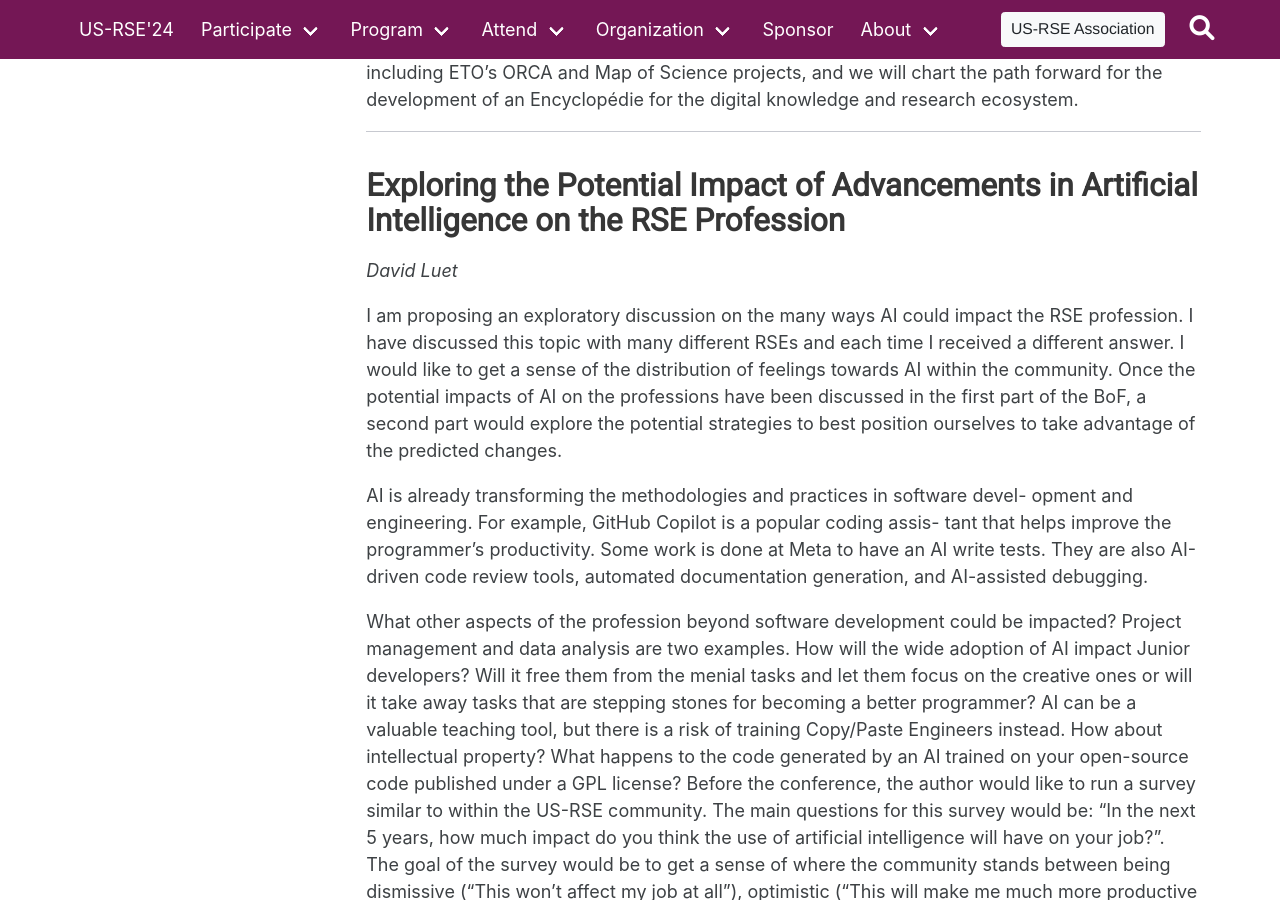
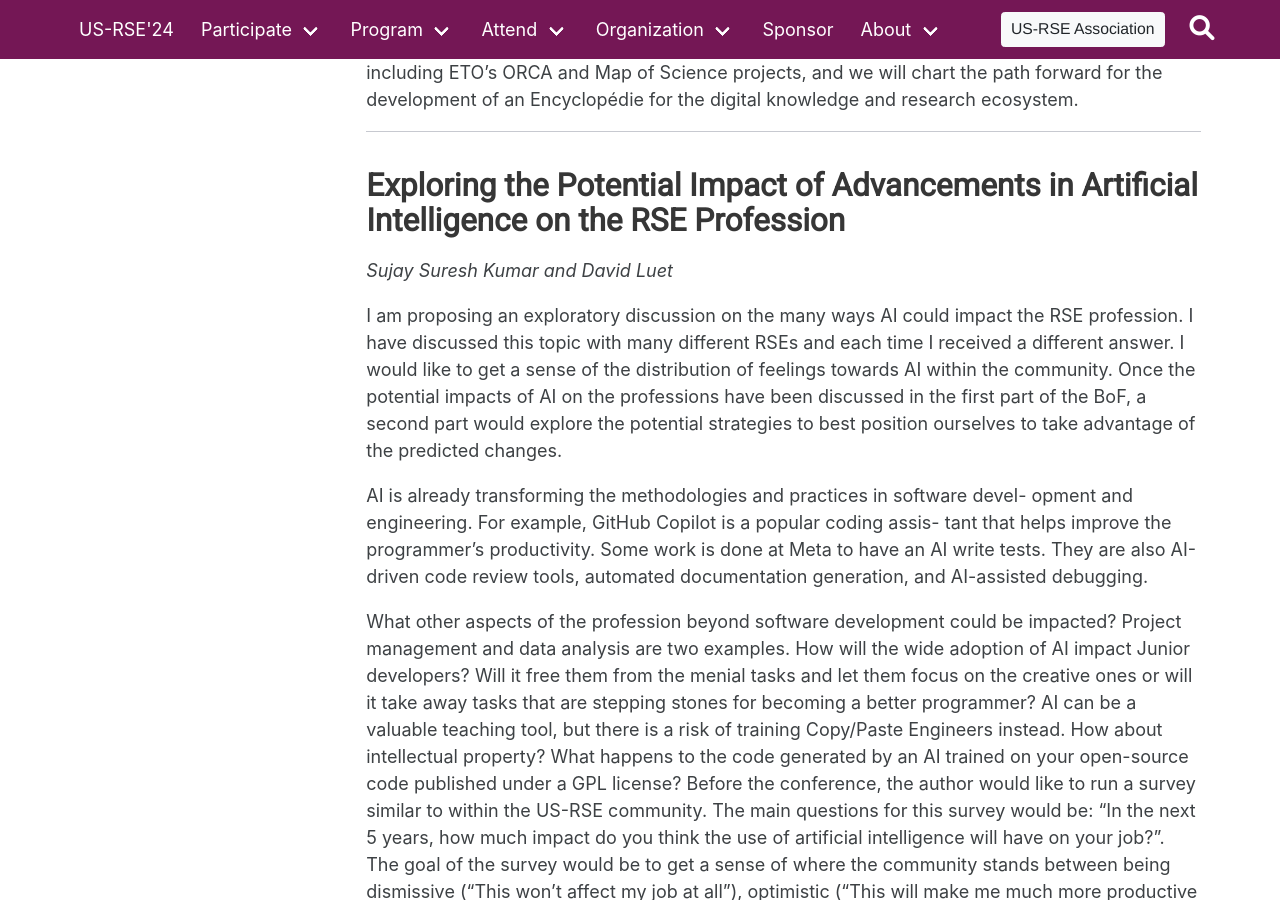
Before and after one commit to USRSE/usrse24, a Jekyll site: the page built from pages/program/abstracts/bofs.md, in a window 1280 px wide and 900 px high, scrolled down 1611 px. Built offline with Jekyll 4.4.1, drawn with Linux system fonts in a browser that asks for light colours; a style sheet for code colours, icons or effects is not loaded.

Commit message:
Add BoF author to David Luet's BoF

```diff
--- a/pages/program/abstracts/bofs.md
+++ b/pages/program/abstracts/bofs.md
@@ -73,7 +73,7 @@ ecosystem.
 <a name="bofs-4a"></a>
 ## Exploring the Potential Impact of Advancements in Artificial Intelligence on the RSE Profession
 
-_David Luet_
+_Sujay Suresh Kumar and David Luet_
 
 I am proposing an exploratory discussion on the many ways AI could impact the
 RSE profession. I have discussed this topic with many different RSEs and each
```
